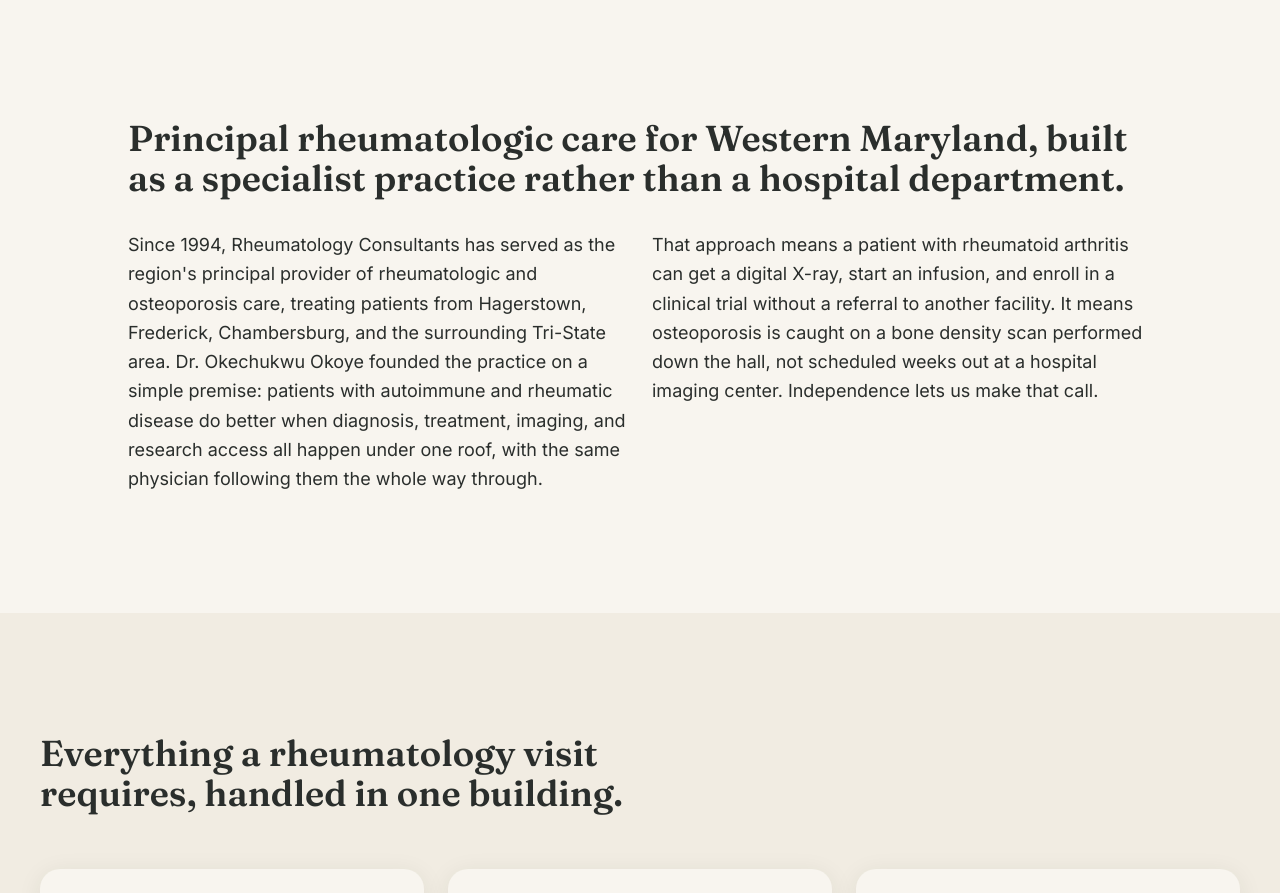
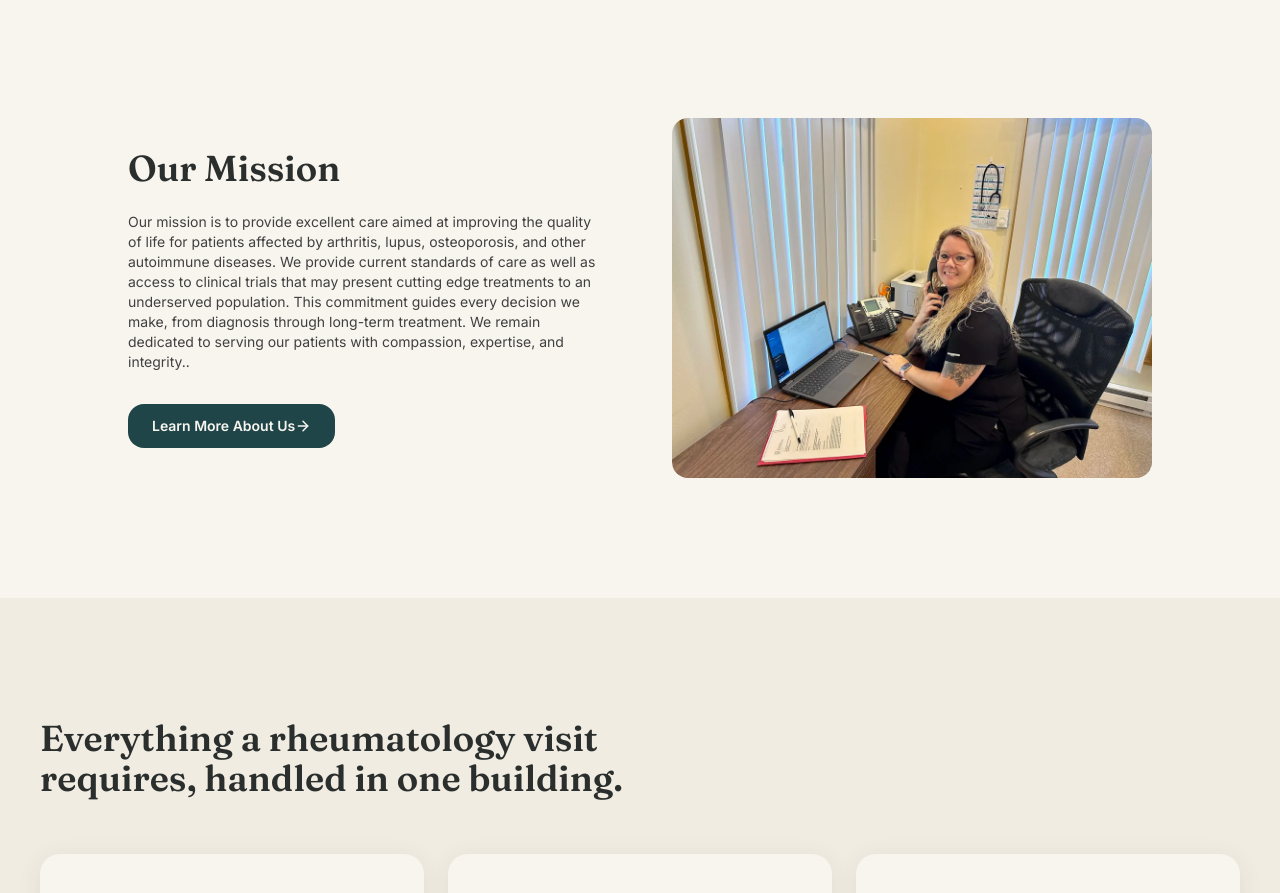
Before and after one commit to writefreak/rheumdocs, a Next.js app: page / in a window 1280 px wide. Shown: the part 802-1695 px from the top of the page. Built offline with nearby package versions, Linux system fonts and the light colour scheme.

Commit message:
update mission

```diff
--- a/components/MissionSection.tsx
+++ b/components/MissionSection.tsx
@@ -1,11 +1,13 @@
 "use client";
 
 import { motion } from "framer-motion";
+import { ArrowRight } from "lucide-react";
 
 export default function MissionSection() {
   return (
     <section id="mission" className="bg-bg px-6 py-24 lg:px-10 lg:py-30">
-      <div className="mx-auto max-w-5xl">
+      <div className="mx-auto grid max-w-5xl gap-10 lg:grid-cols-2 lg:items-center lg:gap-16">
+        <div className="order-2 flex flex-col lg:order-none">
           <motion.h2
             initial={{ opacity: 0, y: 20 }}
             whileInView={{ opacity: 1, y: 0 }}
@@ -13,33 +15,50 @@
             transition={{ duration: 0.55 }}
             className="font-display text-3xl font-semibold leading-tight text-ink sm:text-4xl"
           >
-          Principal rheumatologic care for Western Maryland, built as a specialist
-          practice rather than a hospital department.
+            Our Mission
           </motion.h2>
 
+          <motion.p
+            initial={{ opacity: 0, y: 20 }}
+            whileInView={{ opacity: 1, y: 0 }}
+            viewport={{ once: true, margin: "-80px" }}
+            transition={{ duration: 0.55, delay: 0.1 }}
+            className="mt-6 font-body text-xs leading-relaxed text-neutral-700 md:text-sm"
+          >
+            Our mission is to provide excellent care aimed at improving the
+            quality of life for patients affected by arthritis, lupus,
+            osteoporosis, and other autoimmune diseases. We provide current
+            standards of care as well as access to clinical trials that may
+            present cutting edge treatments to an underserved population. This
+            commitment guides every decision we make, from diagnosis through
+            long-term treatment. We remain dedicated to serving our patients
+            with compassion, expertise, and integrity..
+          </motion.p>
+
+          <motion.a
+            href="#about"
+            initial={{ opacity: 0, y: 20 }}
+            whileInView={{ opacity: 1, y: 0 }}
+            viewport={{ once: true, margin: "-80px" }}
+            transition={{ duration: 0.55, delay: 0.2 }}
+            className="focus-ring mt-8 inline-flex w-fit items-center rounded-2xl bg-primary px-6 py-3 font-body text-sm font-semibold text-bg transition-transform hover:scale-[1.02]"
+          >
+            Learn More About Us
+            <ArrowRight size={16} strokeWidth={2.25} />
+          </motion.a>
+        </div>
         <motion.div
           initial={{ opacity: 0, y: 20 }}
           whileInView={{ opacity: 1, y: 0 }}
           viewport={{ once: true, margin: "-80px" }}
-          transition={{ duration: 0.55, delay: 0.1 }}
-          className="mt-8 grid gap-6 font-body text-lg leading-relaxed text-ink/85 lg:grid-cols-2"
+          transition={{ duration: 0.55 }}
+          className="order-1 relative aspect-[4/3] w-full overflow-hidden rounded-2xl lg:order-none"
         >
-          <p>
-            Since 1994, Rheumatology Consultants has served as the region&apos;s
-            principal provider of rheumatologic and osteoporosis care, treating
-            patients from Hagerstown, Frederick, Chambersburg, and the surrounding
-            Tri-State area. Dr. Okechukwu Okoye founded the practice on a simple
-            premise: patients with autoimmune and rheumatic disease do better when
-            diagnosis, treatment, imaging, and research access all happen under one
-            roof, with the same physician following them the whole way through.
-          </p>
-          <p>
-            That approach means a patient with rheumatoid arthritis can get a digital
-            X-ray, start an infusion, and enroll in a clinical trial without a
-            referral to another facility. It means osteoporosis is caught on a bone
-            density scan performed down the hall, not scheduled weeks out at a
-            hospital imaging center. Independence lets us make that call.
-          </p>
+          <img
+            src="/doc.jpg"
+            alt="Rheumatology Consultants exam room in Hagerstown, Maryland"
+            className="h-full w-full object-cover"
+          />
         </motion.div>
       </div>
     </section>
--- a/components/MobileNav.tsx
+++ b/components/MobileNav.tsx
@@ -19,7 +19,7 @@
           animate={{ opacity: 1 }}
           exit={{ opacity: 0 }}
           transition={{ duration: 0.3, ease: [0.22, 1, 0.36, 1] }}
-          className="fixed inset-0 z-50 h-full w-full bg-bg px-8 py-8 lg:hidden"
+          className="fixed inset-0 z-50 h-full w-full bg-bg px-4 py-8 lg:hidden"
           role="dialog"
           aria-modal="true"
           aria-label="Mobile navigation"
```
Also changed, not shown: public/doc.jpg (added). Lines whose indentation alone changed are shown as unchanged.
